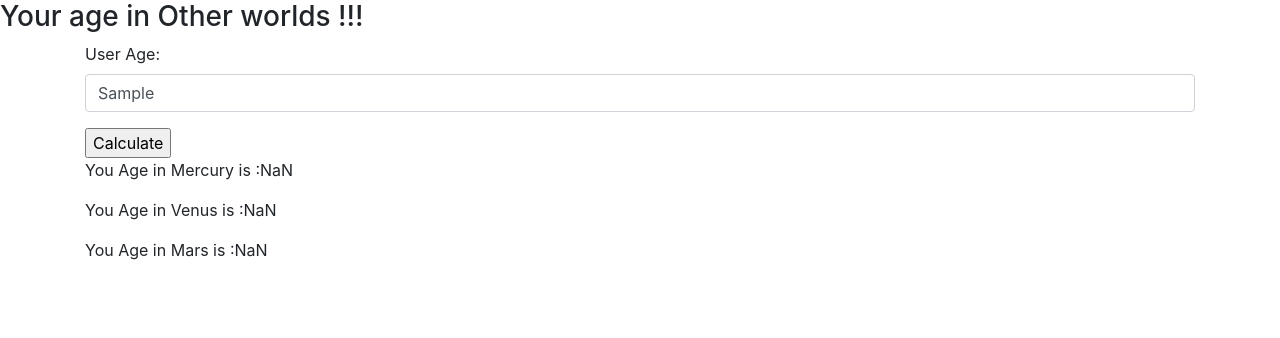
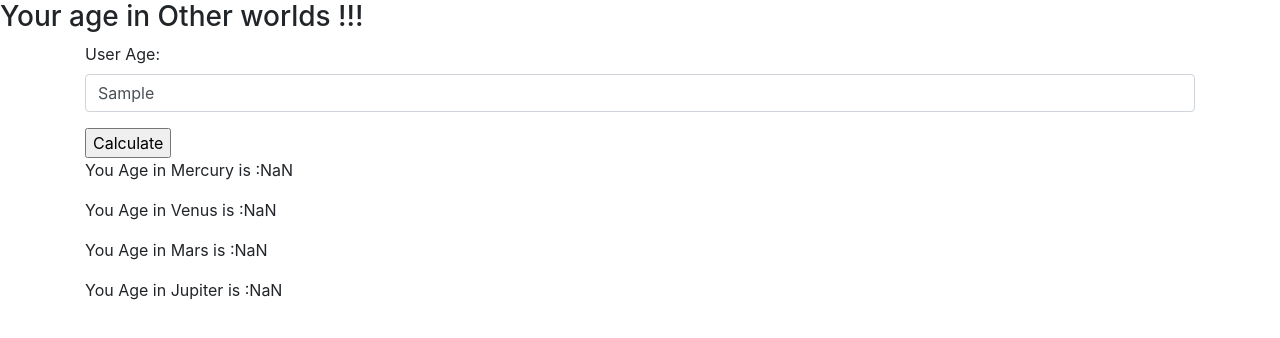
Before and after one commit to sheilaje/Galactic-Age-Calculator-JS, a website built with webpack: page src/index.html in a window 1280 px wide. Both pictures are taken after typing "Sample" into the empty fields and a click on the input "Calculate". Built offline with nearby package versions, Linux system fonts and the light colour scheme.

Commit message:
Add functionality to calcULATE JUPITER AGE

```diff
--- a/src/galacticAgeCalculator.js
+++ b/src/galacticAgeCalculator.js
@@ -17,6 +17,11 @@ class Age {
     this.marsYears = Math.round(this.userAge/1.88);
     return this.marsYears;
   }
+
+  calculateJupiterYears() {
+    this.jupiterYears = Math.round(this.userAge/11.86);
+    return this.jupiterYears;
+  }
   }
 
 export { Age };
--- a/src/index.html
+++ b/src/index.html
@@ -24,6 +24,7 @@
     <p>You Age in Mercury is :<span id = "mecuryYears"></span></p>
     <p>You Age in Venus is :<span id = "venusYears"></span></p>
     <p>You Age in Mars is :<span id = "marsYears"></span></p>
+    <p>You Age in Jupiter is :<span id = "jupiterYears"></span></p>
   </div>
   </body>
 </html>
--- a/src/main.js
+++ b/src/main.js
@@ -18,6 +18,8 @@ $(document).ready(function()
     $("#venusYears").text(venusAge);
     let marsAge = newAge.calculateMarsYears();
     $("#marsYears").text(marsAge);
+    let jupiterAge = newAge.calculateJupiterYears();
+    $("#jupiterYears").text(jupiterAge);
   });
 
 // console.log(userAge);
```
